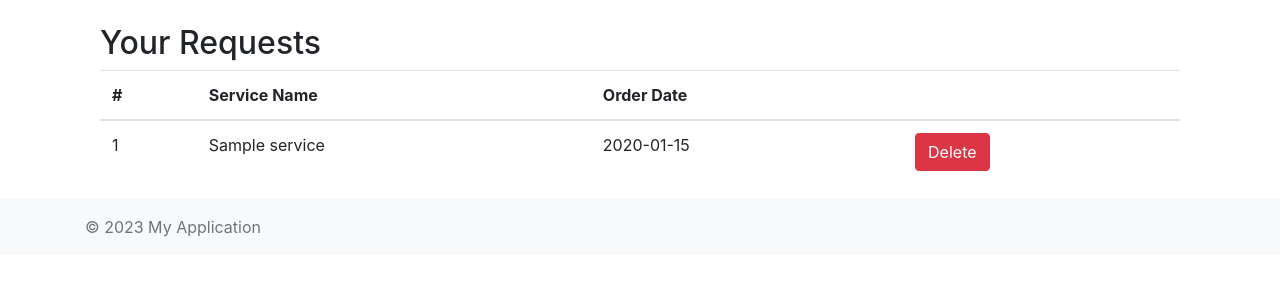
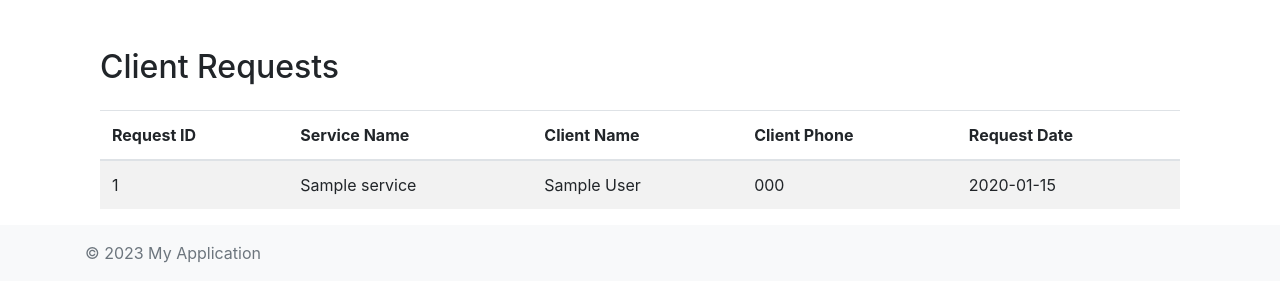
Before and after one commit to wave-or-corpuscula/SellingServices, a Flask app: page /view_requests in a window 1280 px wide. Shown: the part 56-358 px from the top of the page. Run offline with Flask 3, Linux system fonts and the light colour scheme; the visitor is signed in with stand-in values (Sample User, id 1); tables that the repository leaves empty hold one stand-in row (values such as "Sample post"); some libraries are stand-ins or nearby versions.

Commit message:
Employees requests view

```diff
--- a/app/__init__.py
+++ b/app/__init__.py
@@ -14,7 +14,9 @@ def create_app(config=Config):
 
     from app.users.routes import users
     from app.clients.routs import clients
+    from app.employees.routs import employees
     app.register_blueprint(users)
     app.register_blueprint(clients)
+    app.register_blueprint(employees)
 
     return app
--- a/app/clients/routs.py
+++ b/app/clients/routs.py
@@ -8,8 +8,8 @@ from app.models import db, OrderRequest, Orders, Delivery, Services, OrdersStatu
 clients = Blueprint("clients", __name__)
 
 
-@clients.route('/view_orders')
-def view_orders():
+@clients.route('/view_client_orders')
+def view_client_orders():
     if session.get('role') != 'client':
         return redirect(url_for('users.login'))
 
@@ -39,8 +39,8 @@ def view_orders():
 
     return render_template('view_orders.html', orders=orders_with_details)
 
-@clients.route('/new_request', methods=['GET', 'POST'])
-def new_request():
+@clients.route('/new_client_request', methods=['GET', 'POST'])
+def new_client_request():
     if session.get('role') != 'client':
         return redirect(url_for('users.login'))
 
@@ -59,13 +59,13 @@ def new_request():
         db.session.commit()
 
         flash('Request created successfully!', 'success')
-        return redirect(url_for('clients.new_request'))
+        return redirect(url_for('clients.new_client_request'))
 
     services = Services.query.all()
     return render_template('new_request.html', services=services)
 
-@clients.route('/view_requests')
-def view_requests():
+@clients.route('/view_client_requests')
+def view_client_requests():
     if session.get('role') != 'client':
         return redirect(url_for('users.login'))
     client_id = session.get('user_id')
@@ -81,11 +81,11 @@ def delete_request(request_id):
     order = OrderRequest.query.get(request_id)
     if not order:
         flash('Request not found.', 'danger')
-        return redirect(url_for('clients.view_requests'))
+        return redirect(url_for('clients.view_client_requests'))
 
     # Удаляем заявку
     db.session.delete(order)
     db.session.commit()
 
     flash('Request deleted successfully.', 'success')
-    return redirect(url_for('clients.view_requests'))
+    return redirect(url_for('clients.view_client_requests'))
--- /dev/null
+++ b/app/employees/routs.py
@@ -0,0 +1,25 @@
+from datetime import date
+
+from flask import render_template, request, flash, redirect, url_for, Blueprint, session
+
+from app.models import db, OrderRequest, Orders, Delivery, Services, OrdersStatuses, Employees, ServiceObjects
+
+employees = Blueprint("employees", __name__)
+
+
+@employees.route('/employee_dashboard')
+def employee_dashboard():
+    return render_template('employee_dashboard.html')
+
+@employees.route('/view_requests')
+def view_requests():
+    requests = OrderRequest.query.all()
+
+    return render_template('employee_view_requests.html', requests=requests)
+
+@employees.route('/view_orders')
+def view_orders():
+    if session.get('role') not in ['employee', 'admin']:
+        return redirect(url_for('users.login'))
+    # Логика для получения и отображения заказов
+    return render_template('employee_view_orders.html')
--- a/app/templates/dashboard_client.html
+++ b/app/templates/dashboard_client.html
@@ -7,13 +7,13 @@
     <h2>Client Dashboard</h2>
     <div class="column">
         <div class="col-md-4">
-            <a href="{{ url_for('clients.new_request') }}" class="btn btn-primary btn-block mb-3">Create New Request</a>
+            <a href="{{ url_for('clients.new_client_request') }}" class="btn btn-primary btn-block mb-3">Create New Request</a>
         </div>
         <div class="col-md-4">
-            <a href="{{ url_for('clients.view_requests') }}" class="btn btn-primary btn-block mb-3">View Requests</a>
+            <a href="{{ url_for('clients.view_client_requests') }}" class="btn btn-primary btn-block mb-3">View Requests</a>
         </div>
         <div class="col-md-4">
-            <a href="{{ url_for('clients.view_orders') }}" class="btn btn-primary btn-block mb-3">View Orders</a>
+            <a href="{{ url_for('clients.view_client_orders') }}" class="btn btn-primary btn-block mb-3">View Orders</a>
         </div>
     </div>
 </div>
--- /dev/null
+++ b/app/templates/employee_view_requests.html
@@ -0,0 +1,30 @@
+{% extends "dashboard_base.html" %}
+
+
+{% block content %}
+<div class="container mt-5">
+    <h2 class="mb-4">Client Requests</h2>
+    <table class="table table-striped">
+        <thead>
+            <tr>
+                <th scope="col">Request ID</th>
+                <th scope="col">Service Name</th>
+                <th scope="col">Client Name</th>
+                <th scope="col">Client Phone</th>
+                <th scope="col">Request Date</th>
+            </tr>
+        </thead>
+        <tbody>
+            {% for request in requests %}
+            <tr>
+                <td>{{ request.id }}</td>
+                <td>{{ request.service.service_name }}</td>
+                <td>{{ request.client.full_name }}</td>
+                <td>{{ request.client.telephone }}</td>
+                <td>{{ request.order_date }}</td>
+            </tr>
+            {% endfor %}
+        </tbody>
+    </table>
+</div>
+{% endblock %}
--- a/app/templates/new_request.html
+++ b/app/templates/new_request.html
@@ -5,7 +5,7 @@
 {% block content %}
 <div class="container mt-5">
     <h2 class="mb-4">Create New Request</h2>
-    <form method="POST" action="{{ url_for('clients.new_request') }}">
+    <form method="POST" action="{{ url_for('clients.new_client_request') }}">
         <div class="form-group">
             <label for="service_id">Service</label>
             <select class="form-control" id="service_id" name="service_id" required>
```
Also changed, not shown: app/models.py (+2 -5 lines), app/templates/dashboard_employee.html (+11 -0 lines), app/clients/forms.py (deleted).
